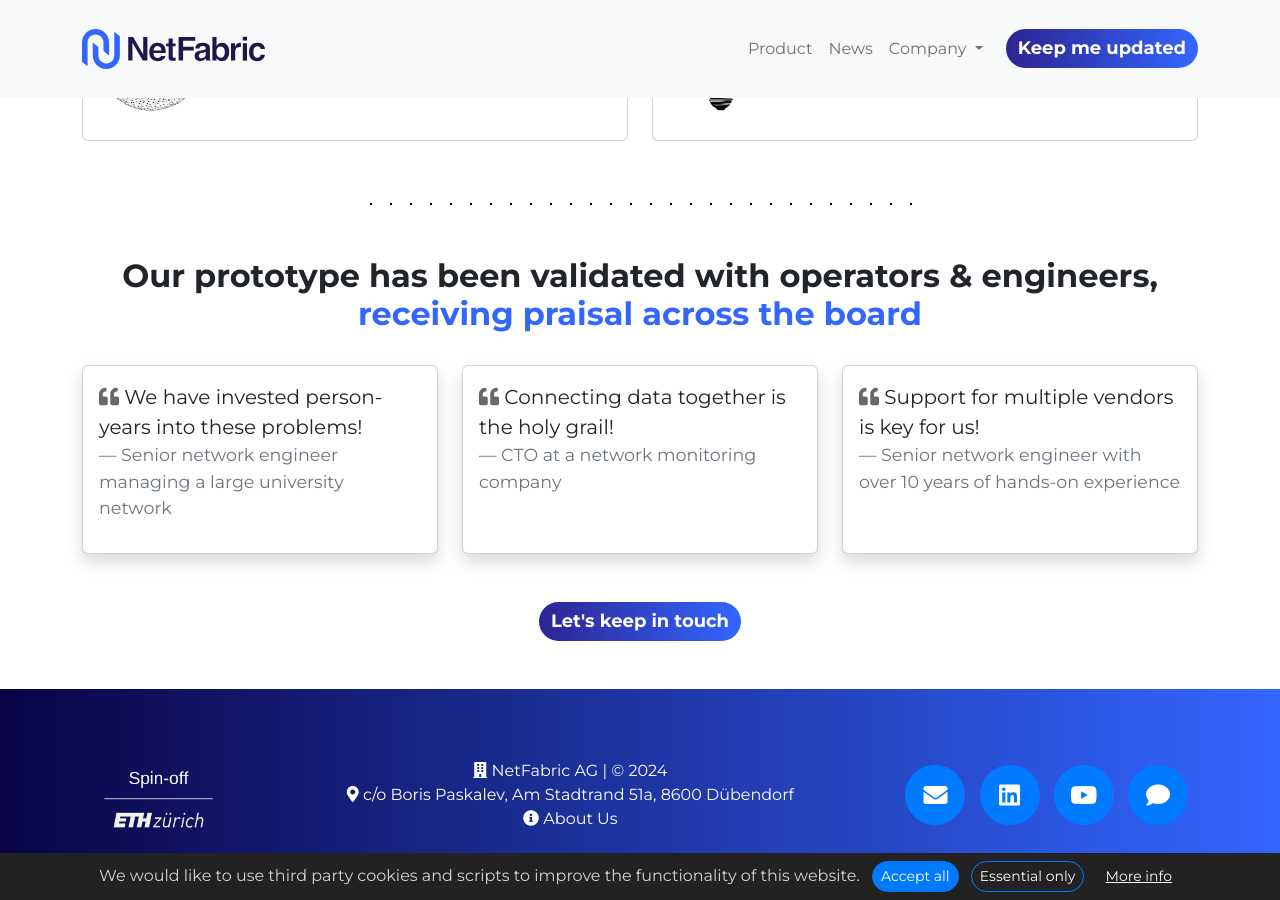
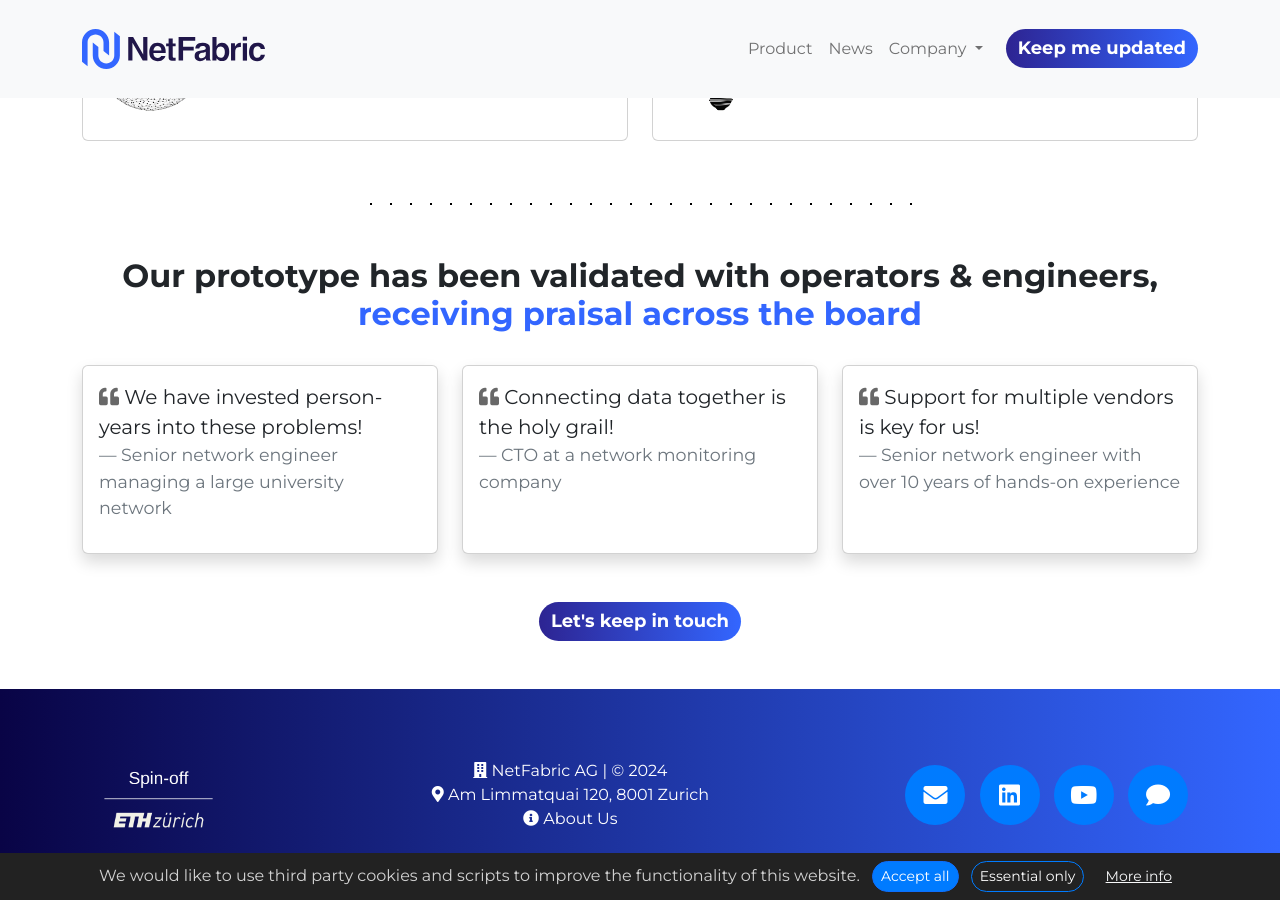
Before and after one commit to NetFabric-AI/NetFabric-AI.github.io, a Jekyll site: the page built from index.html, in a window 1280 px wide and 900 px high, scrolled down 1775 px. Built offline with Jekyll 4.4.1, drawn with Linux system fonts in a browser that asks for light colours.

Commit message:
NewAddress

```diff
--- a/_includes/footer.html
+++ b/_includes/footer.html
@@ -3,7 +3,7 @@
         <img src="{{ site.baseurl }}/assets/images/ETHSpinoffLabel2.png" class="img-fluid" alt="ETH Spinoff Label" style="height:115px; filter: invert(100%);">
         <div class="mb-3 mb-md-0">
             <div><i class="fas fa-building"></i> NetFabric AG | &copy; {{ "now" | date: "%Y" }}</div>
-            <div><i class="fas fa-map-marker-alt"></i> c/o Boris Paskalev, Am Stadtrand 51a, 8600 Dübendorf</div>
+            <div><i class="fas fa-map-marker-alt"></i> Am Limmatquai 120, 8001 Zurich</div>
             <div><i class="fas fa-info-circle"></i> <a href="{{ site.baseurl }}/company/about_us">About Us</a></div>
         </div>
         <div class="mb-3 mb-md-0">
```
